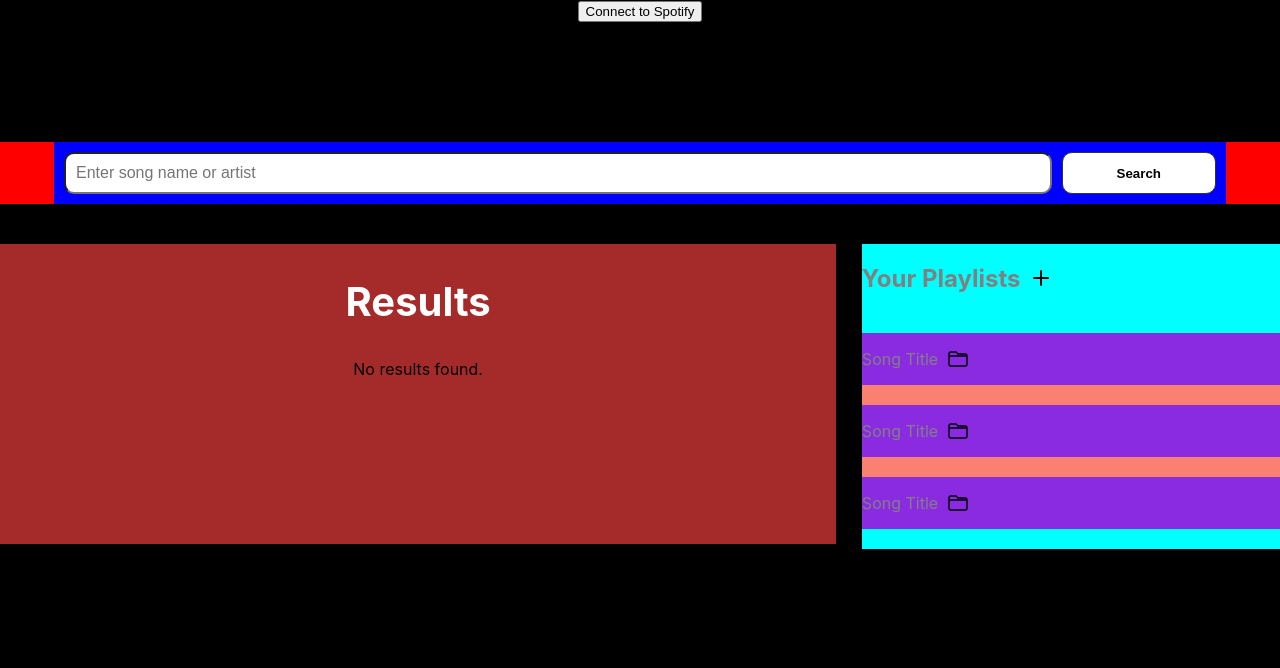
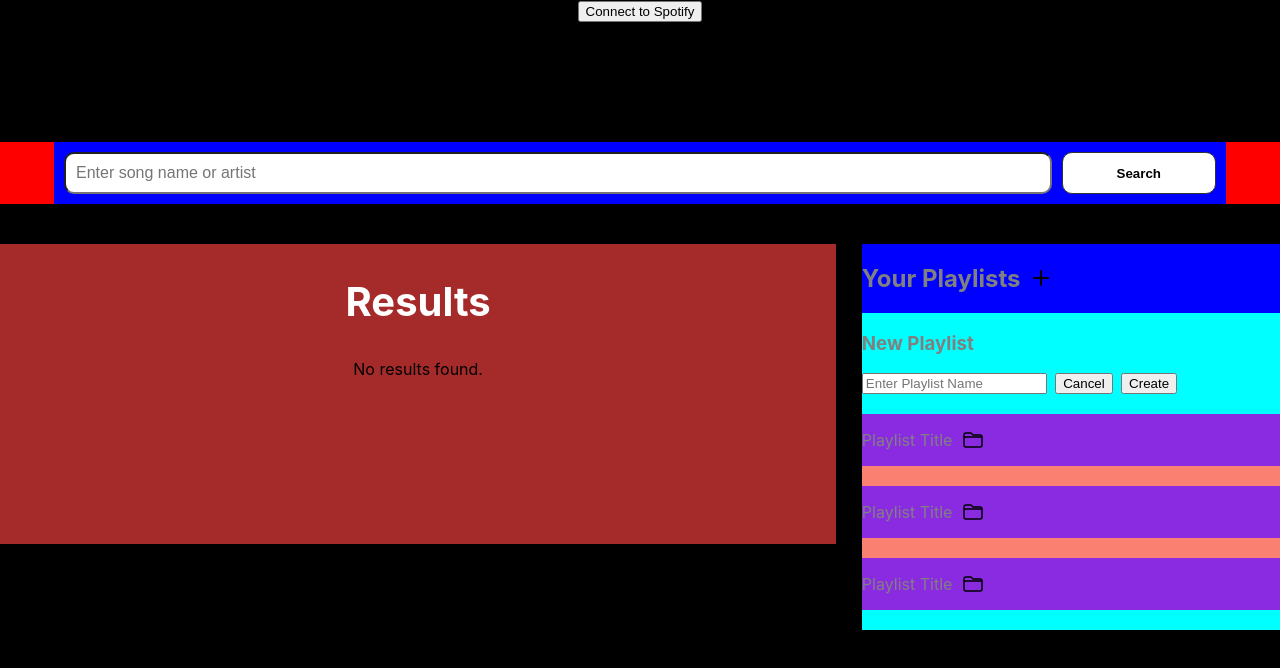
Before and after one commit to fivefootwan/playlistapp_practice, a React (Create React App) app: page / in a window 1280 px wide. Both pictures are taken after a click on the icon 1040 px from the left and 278 px from the top of the page. Shown: the top 668 px of the page. Built offline with nearby package versions, Linux system fonts and the light colour scheme.

Commit message:
add new playlist section

```diff
--- /dev/null
+++ b/src/components/ModalCreatePlaylist.js
@@ -0,0 +1,20 @@
+import React from 'react';
+import styles from './Playlist.module.css'
+
+export function ModalCreatePlaylist({ onClose, onCreate }) {
+    return (
+          <div className={styles.CreatePlayListModal}>
+            <h3>New Playlist</h3>
+            <div className={styles.CreateInput}>
+                <input
+                type="text"
+                placeholder="Enter Playlist Name"
+                className={styles.input}
+                />
+                <button onClick={onClose}>Cancel</button>
+                <button onClick={() => onCreate("hardcoded-name")}>Create</button>
+              </div>
+          </div>
+
+      );
+};
--- a/src/components/Playlist.module.css
+++ b/src/components/Playlist.module.css
@@ -12,6 +12,7 @@
     display: flex;
     align-items: center;
     gap: 2%;
+    background-color: blue;
 }
 
 .Playlists {
@@ -25,3 +26,8 @@
     align-items: center;
     gap: 2%;
 }
+
+.CreateInput {
+    display: flex;
+    gap: 2%;
+}
--- a/src/components/PlaylistManager.js
+++ b/src/components/PlaylistManager.js
@@ -2,8 +2,10 @@ import React, {useState} from 'react';
 import ReactDOM from 'react-dom/client';
 import styles from './Playlist.module.css';
 import {PlusIcon, OpenIcon} from '../assets/Icons';
+import {ModalCreatePlaylist} from './ModalCreatePlaylist';
 
 function Playlist() {
+    const [isModalOpen, setIsModalOpen] = useState(false);
 
     return (
         <div className={styles.PlaylistsContainer}>
@@ -11,34 +13,40 @@ function Playlist() {
             <div className={styles.PlaylistHeader}>
                 <h2>Your Playlists</h2>
                 {/* <button className={styles.CreatePlaylist} type="button">New Playlist</button> */}
-                <PlusIcon onClick={() => console.log("Plus clicked!")} />
+                <PlusIcon onClick={() => setIsModalOpen(true)} />
             </div>
+
+            {isModalOpen && ( //if isModalOpen is true then render the component below
+            <ModalCreatePlaylist
+                onClose={() => setIsModalOpen(false)}
+                onCreate={(playlistName) => {
+                console.log("Create playlist with name:", playlistName);
+                setIsModalOpen(false);
+                }}
+            />
+            )}
 
 
             <div className={styles.Playlists}>
                 <div className={styles.Playlist}>
-                    <p>Song Title</p>
+                    <p>Playlist Title</p>
                     {/* <button className={styles.OpenPlaylist} type="button">Open Playlist</button> */}
                     <OpenIcon onClick={() => console.log("Plus clicked!")} />
                 </div>
 
                 <div className={styles.Playlist}>
-                    <p>Song Title</p>
+                    <p>Playlist Title</p>
                     {/* <button className={styles.OpenPlaylist} type="button">Open Playlist</button> */}
                     <OpenIcon onClick={() => console.log("Plus clicked!")} />
                 </div>
 
                 <div className={styles.Playlist}>
-                <p>Song Title</p>
+                <p>Playlist Title</p>
                     {/* <button className={styles.OpenPlaylist} type="button">Open Playlist</button> */}
                     <OpenIcon onClick={() => console.log("Plus clicked!")} />
                 </div>
 
             </div>
-
-
-
-
 
         </div>
     )
```
